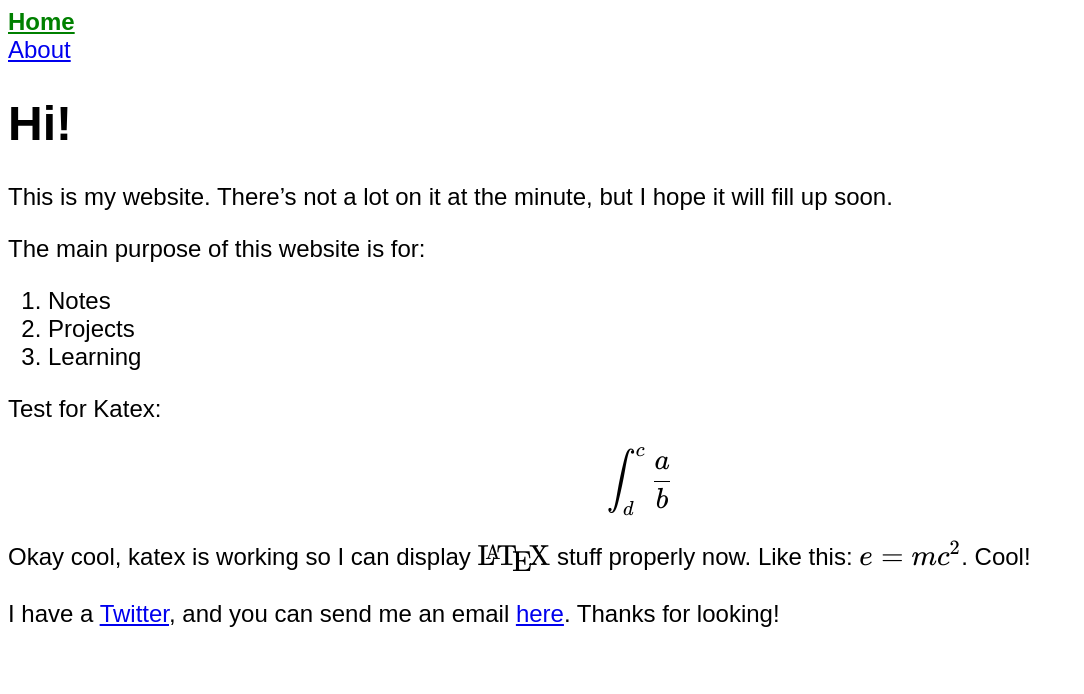
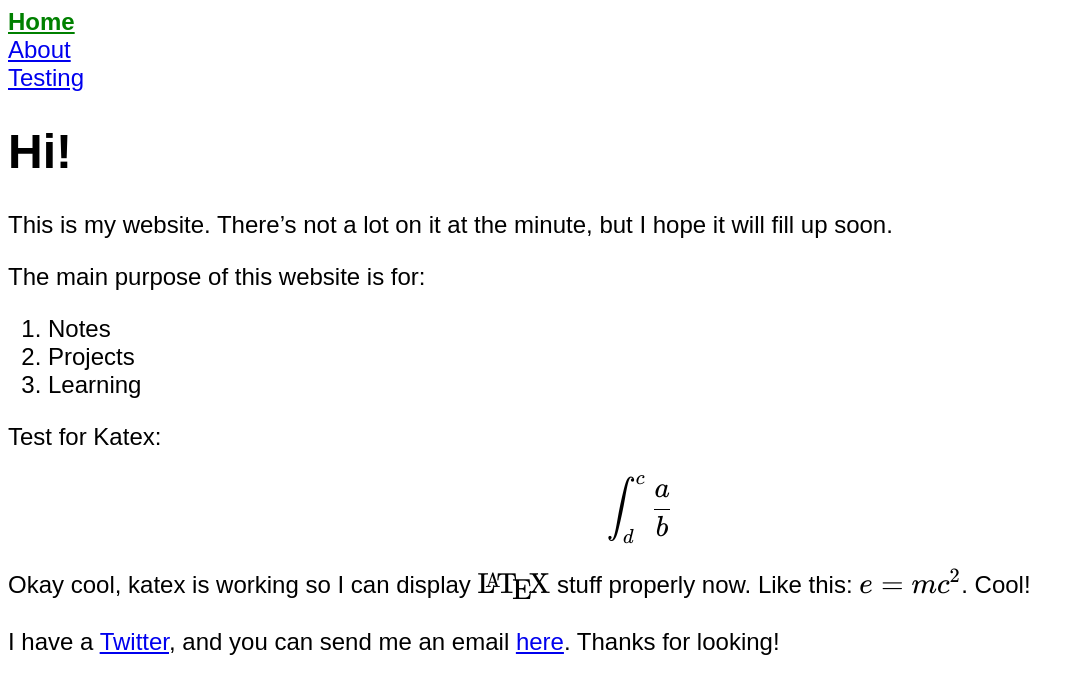
Before and after one commit to andyleemitchell/andyleemitchell.github.io, a Jekyll site: the page built from index.md, in a window 1280 px wide. Shown: the top 694 px of the page, without its empty margins (0-1084 px from the left). Built offline with Jekyll 4.4.1, drawn with Linux system fonts in a browser that asks for light colours; nearby versions of some CDN libraries; our own code applies the rules of GitHub Pages for plain Markdown files.

Commit message:
Update navigation.yml
added in new testing page

```diff
--- a/_data/navigation.yml
+++ b/_data/navigation.yml
@@ -2,3 +2,5 @@
   link: /
 - name: About
   link: /about.html
+- name: Testing
+  link: /testing.html
```
